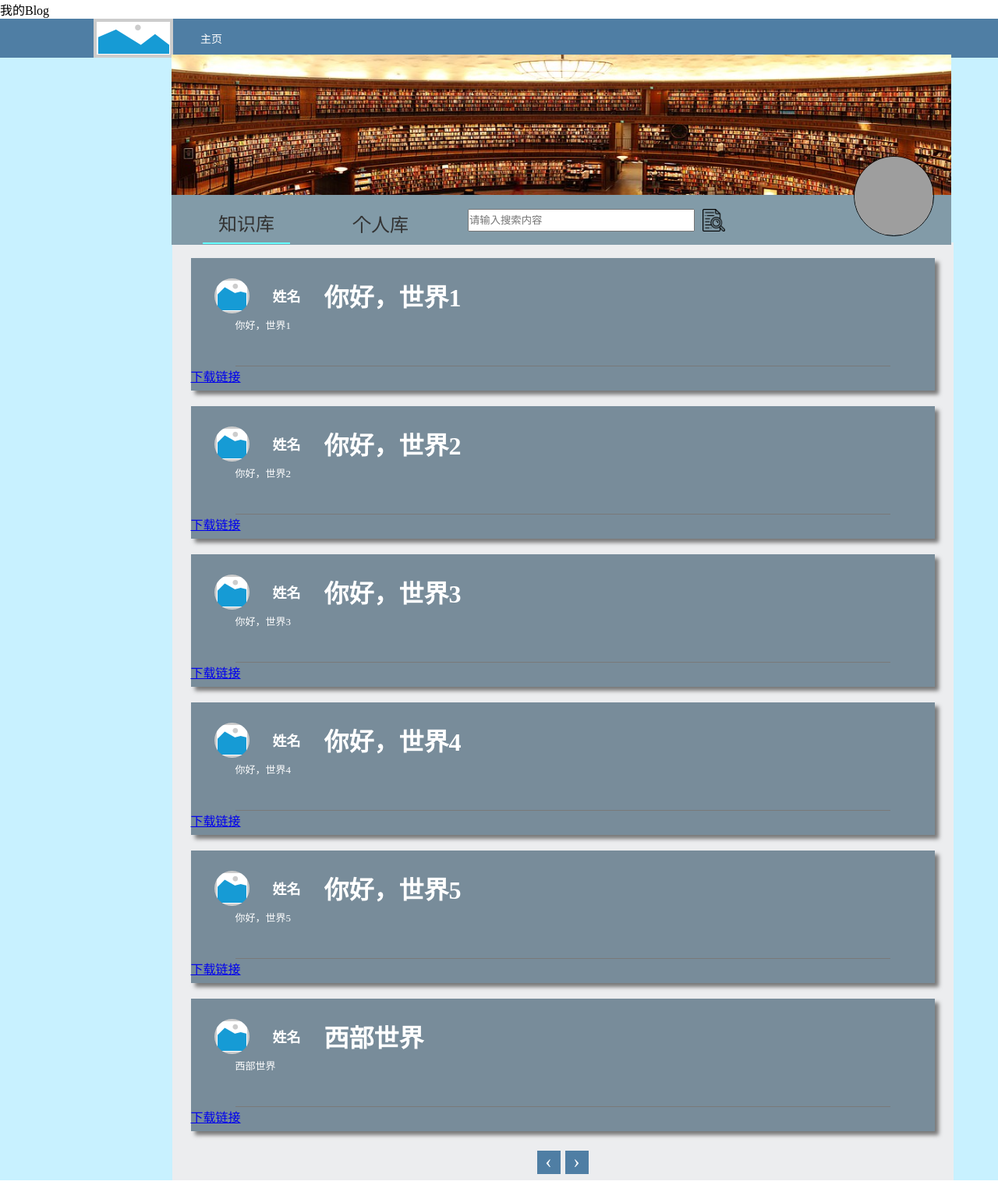
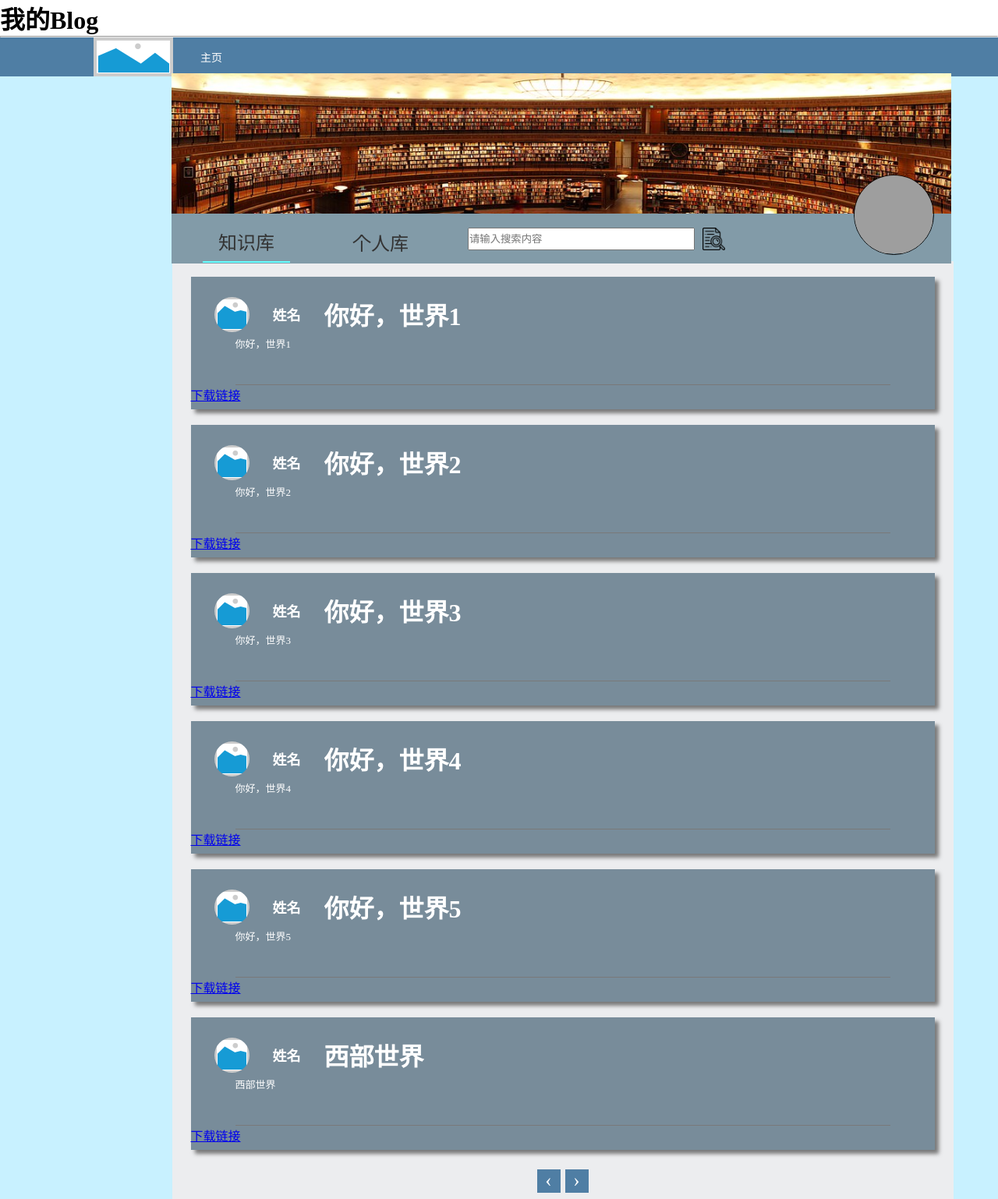
Before and after one commit to EricMCR/EricMCR.github.io, a Jekyll site: the page built from Knowledeg Base/knowledge_base.html, in a window 1280 px wide. Shown: the whole page at 78% size. Built offline with Jekyll 4.4.1, drawn with Linux system fonts in a browser that asks for light colours; nearby versions of some CDN libraries; before the commit the page ends 1514 px from its top, so only the background shows below that; grey boxes are pictures that could not be loaded.

Commit message:
Update default.html

```diff
--- a/_layouts/default.html
+++ b/_layouts/default.html
@@ -1,7 +1,7 @@
 
 
 
-{{page.title}}
+<h1>{{page.title}}</h1>
+<hr>
 
-
-{{content}}
+<p>{{content}}</p>
```
